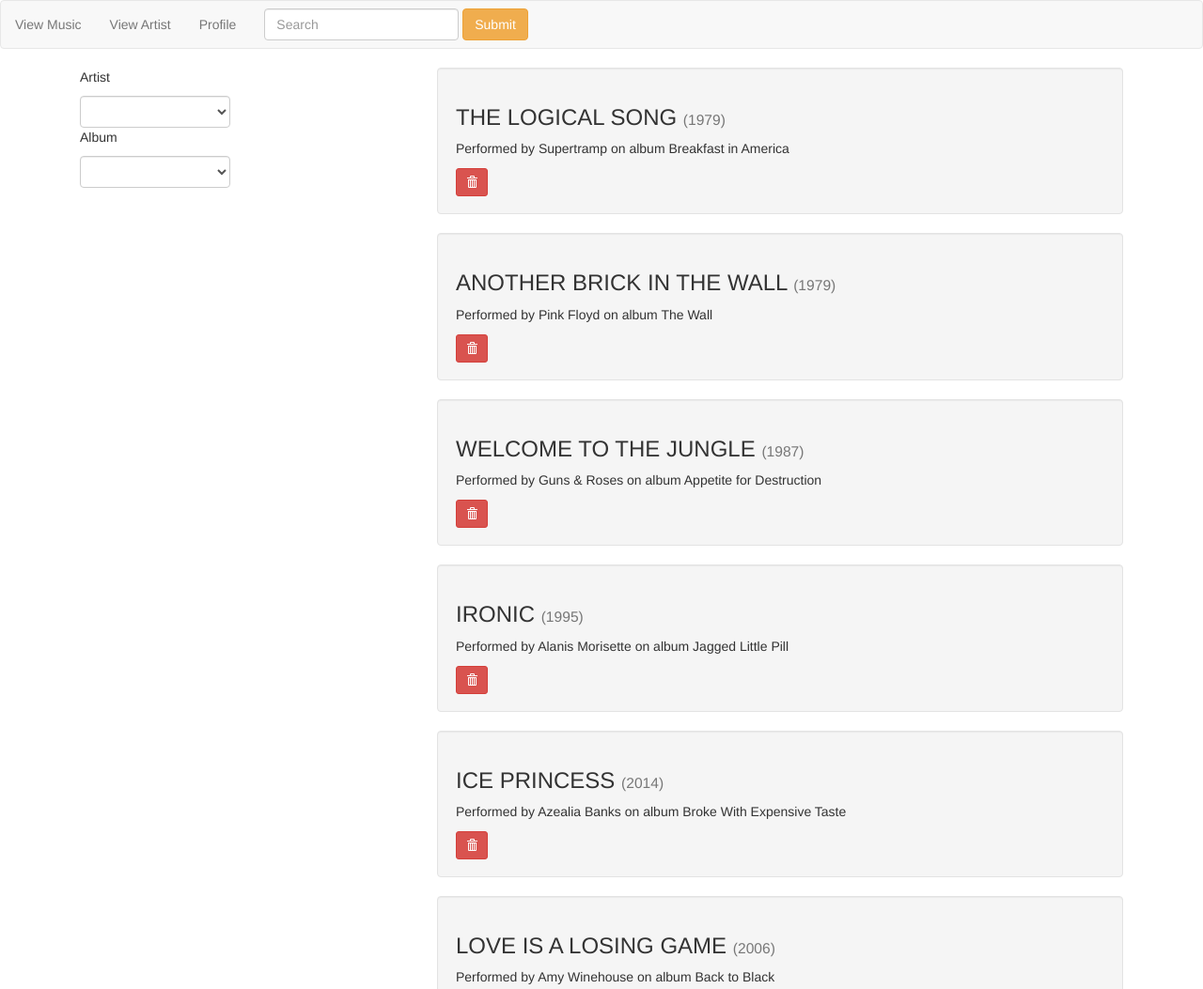
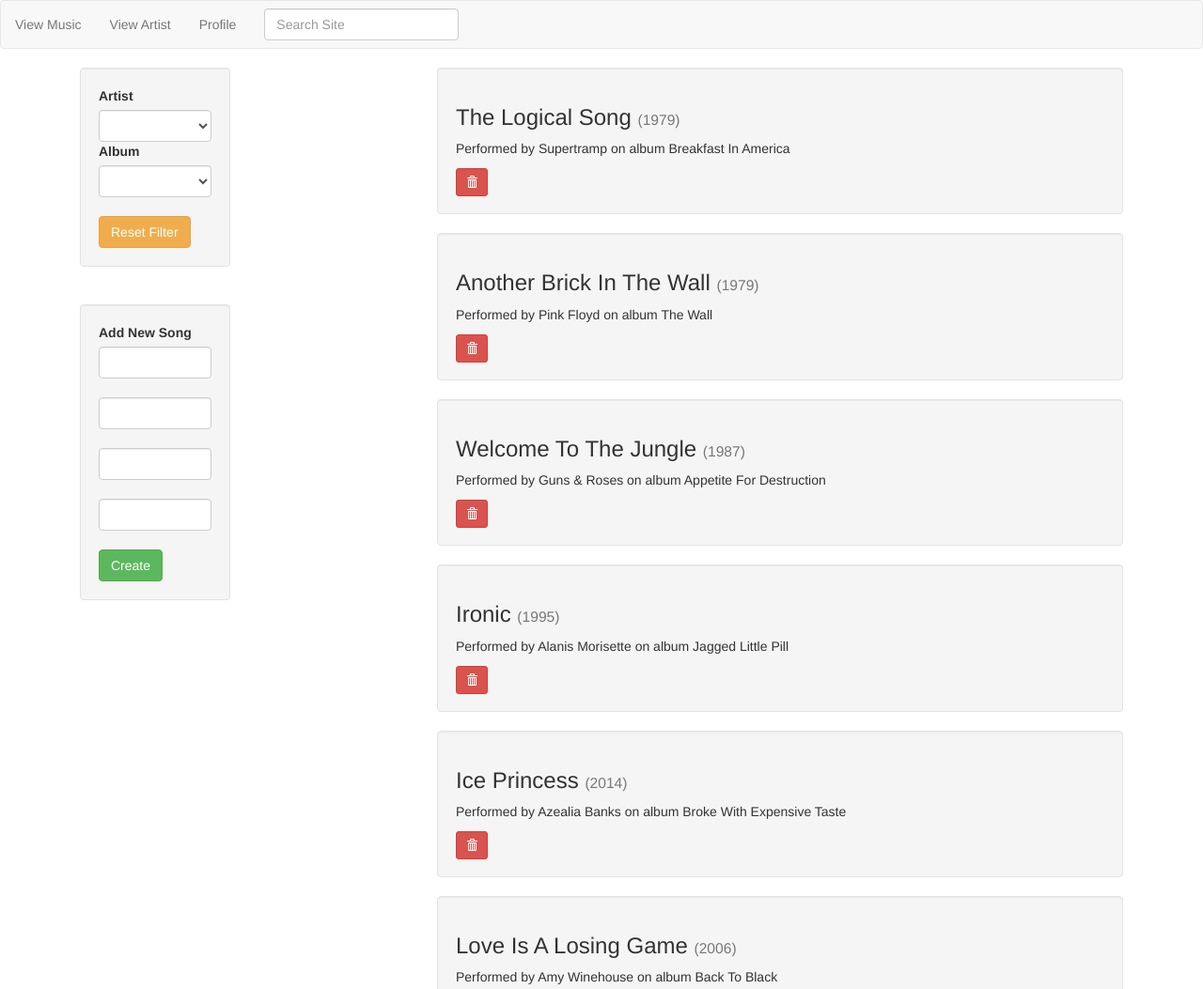
Before and after one commit to Jergron/music-history-angular, a plain HTML site: page index.html in a window 1280 px wide. Shown: the top 1053 px of the page at 94% size. Drawn offline with nearby package versions, Linux system fonts and the light colour scheme; some packages are replaced by stand-ins of ours; a script that the page names is missing.

Commit message:
created add song function to Song controller and the view. Fixed filter bugs in the view.

```diff
--- a/app/controller/Song.js
+++ b/app/controller/Song.js
@@ -28,6 +28,11 @@ app.controller("SongCtrl", function($scope, $q) {
     });
 
   };
+
+  $scope.resetFilter = function() {
+    $scope.theAlbum = "";
+    $scope.theArtist = "";
+  }
 
 function getSongList(url) {
 
--- /dev/null
+++ b/app/filters/capitalize.js
@@ -0,0 +1,12 @@
+app.filter('capitalize', function() {
+  return function(input, scope) {
+    if(input !== null) {
+      var upperCase = input.split(' ');
+      for(var i = 0; i < upperCase.length; i++) {
+        upperCase[i] = upperCase[i].substring(0,1).toUpperCase()+upperCase[i].substring(1);
+      }
+        return upperCase.join(' ');
+
+    }
+  }
+});
--- /dev/null
+++ b/app/filters/reverse.js
@@ -0,0 +1,7 @@
+app.filter('reverse', function() {
+  return function(input, scope) {
+    if(input !== null) {
+      return input.split("").reverse().join("");
+    }
+  }
+});
--- /dev/null
+++ b/app/filters/sort.js
@@ -0,0 +1,7 @@
+app.filter('sort', function() {
+  return function(input, scope) {
+    if(input !== null) {
+      return input.split("").sort().join("");
+    }
+  }
+});
--- a/data/comList.json
+++ b/data/comList.json
@@ -1,10 +1,10 @@
 {
   "songs": [
     {
-      "title": "The Logical Song",
-      "artist": "Supertramp",
+      "title": "the logical song",
+      "artist": "supertramp",
       "album": {
-        "name": "Breakfast in America",
+        "name": "breakfast in america",
         "year": "1979"
         }
     },
--- a/index.html
+++ b/index.html
@@ -27,8 +27,7 @@
     </ul>
     <form class="navbar-form navbar-left" role="search">
       <div class="form-group">
-        <input type="text" class="form-control" ng-model="theSong" placeholder="Search">
-        <button id="submitArtist" type="submit" class="btn btn-warning">Submit</button>
+        <input type="text" class="form-control" ng-model="theSong" placeholder="Search Site">
       </div>
     </form>
     </nav>
@@ -36,27 +35,46 @@
       <!-- Container for main and sidebar -->
       <div class=" container row">
       <!-- Container for sidebar -->
-        <div class="col-sm-2" id="sidebar">
-          <p>Artist</p>
+        <div class="col-md-2" id="sidebar">
+        <div class="well">
+            <label>Artist</label>
              <select
             ng-model="theArtist"
-          ng-options="value.artist for value in songs | unique:'artist' | filter:theAlbum"
+            ng-options="value.artist for value in songs | unique:'artist' | filter: theAlbum.artist"
             class="form-control">
             </select>
-          <p>Album</p>
+            <label>Album</label>
             <select
             ng-model="theAlbum"
-          ng-options="value.album.name for value in songs | unique:'album' | filter:theArtist"
+            ng-options="value.album.name for value in songs | unique:'album' | filter: {artist: theArtist.artist}"
             class="form-control">
             </select>
+          </br>
+          <div>
+            <button class="btn btn-warning" ng-click="resetFilter()">Reset Filter</button>
+          </div>
+        </div>
+          </br>
+          <div class="well container-fluid">
+            <label>Add New Song</label>
+            <input class="form-control" type="text" ng-model="newSong.title"/>
+            </br>
+            <input class="form-control" type="text" ng-model="newSong.artist"/>
+            </br>
+            <input class="form-control" type="text" ng-model="newSong.album.name"/>
+            </br>
+            <input class="form-control" type="text" ng-model="newSong.album.year"/>
+            </br>
+            <button class="btn btn-success" ng-click="addSong()">Create</button>
+          </div>
         </div>
         <div class="col-sm-2"></div>
         <!-- container 'main' for song titles, artists, and album names -->
         <div class="col-sm-8 main">
-          <div class="song-list well" ng-repeat="song in songs | filter:theAlbum | filter:theArtist | filter:theSong">
+          <div class="song-list well" ng-repeat="song in songs | filter: {album: theAlbum.album} | filter: {artist: theArtist.artist} | filter:theSong">
            <div>
-             <h3>{{song.title | uppercase}} <small>({{song.album.year}})</small></h3>
-             <p>Performed by {{song.artist}} on album {{song.album.name}}</p>
+             <h3>{{song.title | capitalize}} <small>({{song.album.year}})</small></h3>
+             <p>Performed by {{song.artist | capitalize}} on album {{song.album.name | capitalize}}</p>
              <button class="glyphicon glyphicon-trash btn btn-danger btn-sm delButton" ng-click="killSong(song)"></button>
            </div>
           </div>
@@ -69,6 +87,9 @@
   <script src="lib/node_modules/angular-filter/dist/angular-filter.min.js"></script>
   <script src="lib/bower_components/jquery/dist/jquery.min.js"></script>
   <script src="app/app.js"></script>
+  <script src="app/filters/capitalize.js"></script>
+  <script src="app/filters/reverse.js"></script>
+  <script src="app/filters/sort.js"></script>
   <script src="app/controller/Song.js"></script>
 </body>
 </html>
```
Lines whose indentation alone changed are shown as unchanged.
